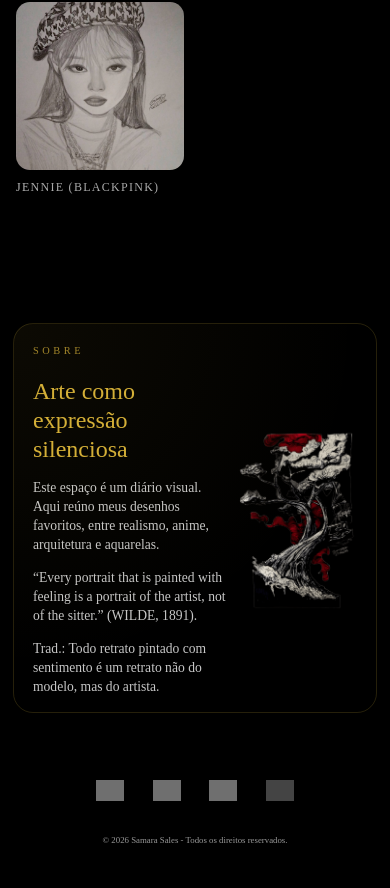
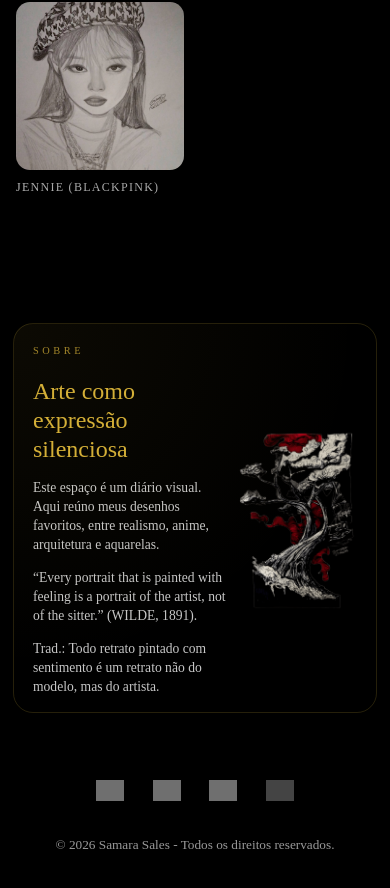
Before and after one commit to samarasales78/golden-galleryTS, a React (Vite) app: page / in a window 390 px wide. Shown: the part 6957-7845 px from the top of the page. Built offline with nearby package versions, Linux system fonts and the light colour scheme; grey boxes are pictures that could not be loaded.

Commit message:
update credits

```diff
--- a/src/styles/global.css
+++ b/src/styles/global.css
@@ -752,14 +752,7 @@ body {
     height: auto;
   }
 
-  .creditos {   /* direitos reservados */
-    font-size: 0.55rem !important;
-    opacity: 0.5;
-    padding-bottom: 0.5rem;
-    text-align: center;
-  }
-
   .creditos-text {
-    font-size: 0.55rem;
+    font-size: 0.83rem;
   }
 }
```
